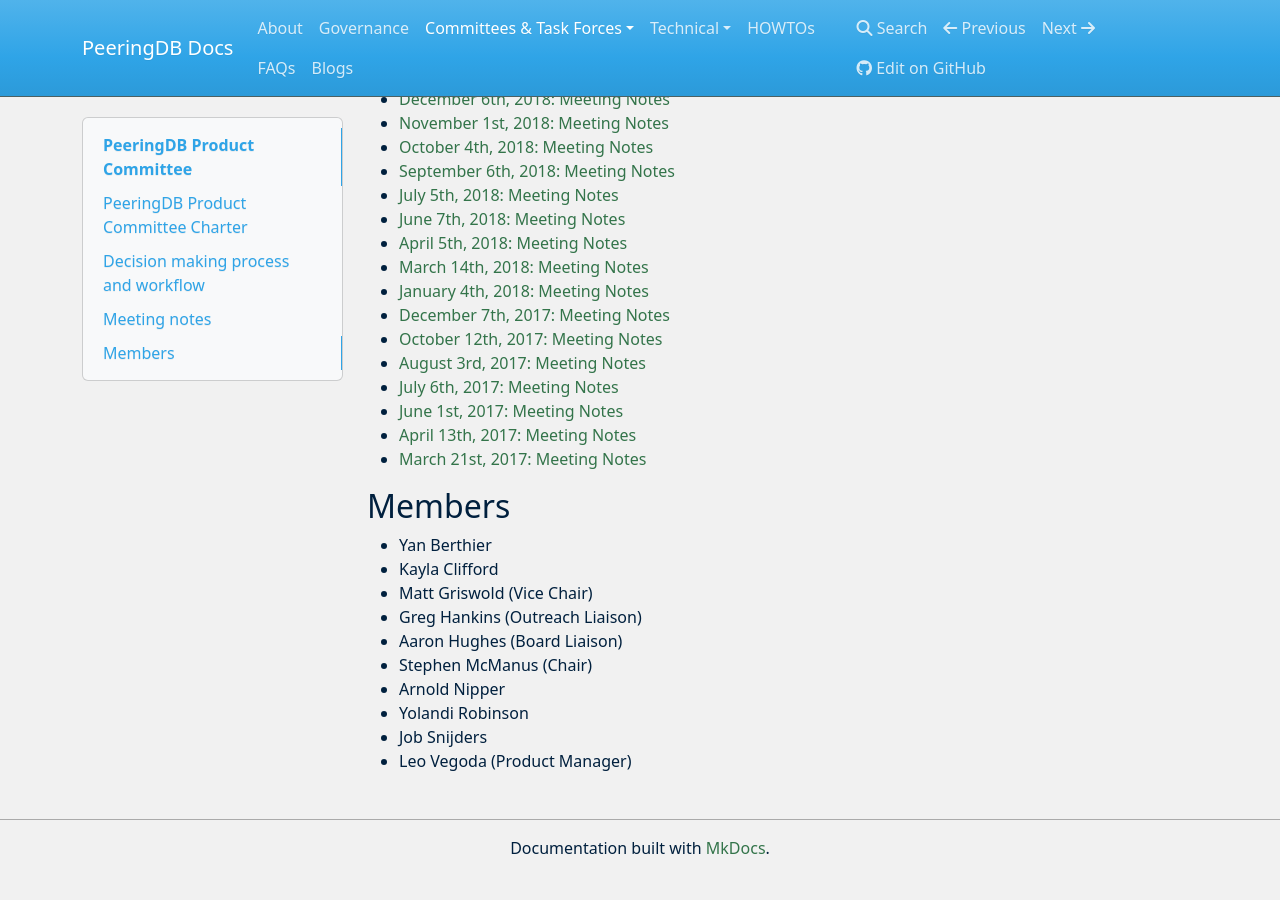
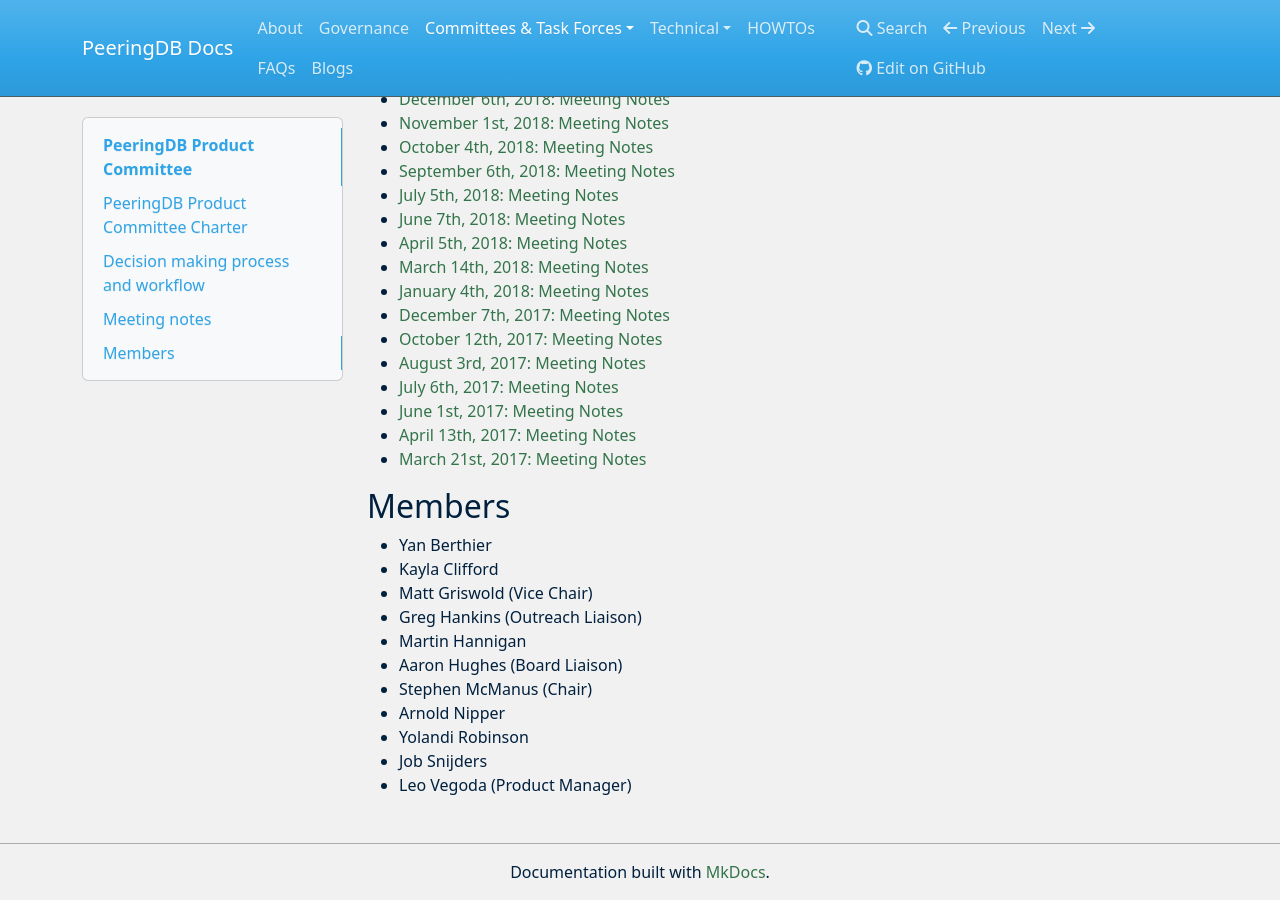
Before and after one commit to peeringdb/docs, an MkDocs documentation site: the page built from docs/committee/product/index.md, in a window 1280 px wide and 900 px high, scrolled down 3295 px. Built offline with MkDocs 1.6.1, drawn with Linux system fonts in a browser that asks for light colours; nearby versions of some CDN libraries; before the commit the page ends 4171 px from its top, so only the background shows below that.

Commit message:
Martin Hannigan to PC.

```diff
--- a/docs/committee/product/index.md
+++ b/docs/committee/product/index.md
@@ -57,6 +57,7 @@
 - Kayla Clifford
 - Matt Griswold (Vice Chair)
 - Greg Hankins (Outreach Liaison)
+- Martin Hannigan
 - Aaron Hughes (Board Liaison)
 - Stephen McManus (Chair)
 - Arnold Nipper
```
